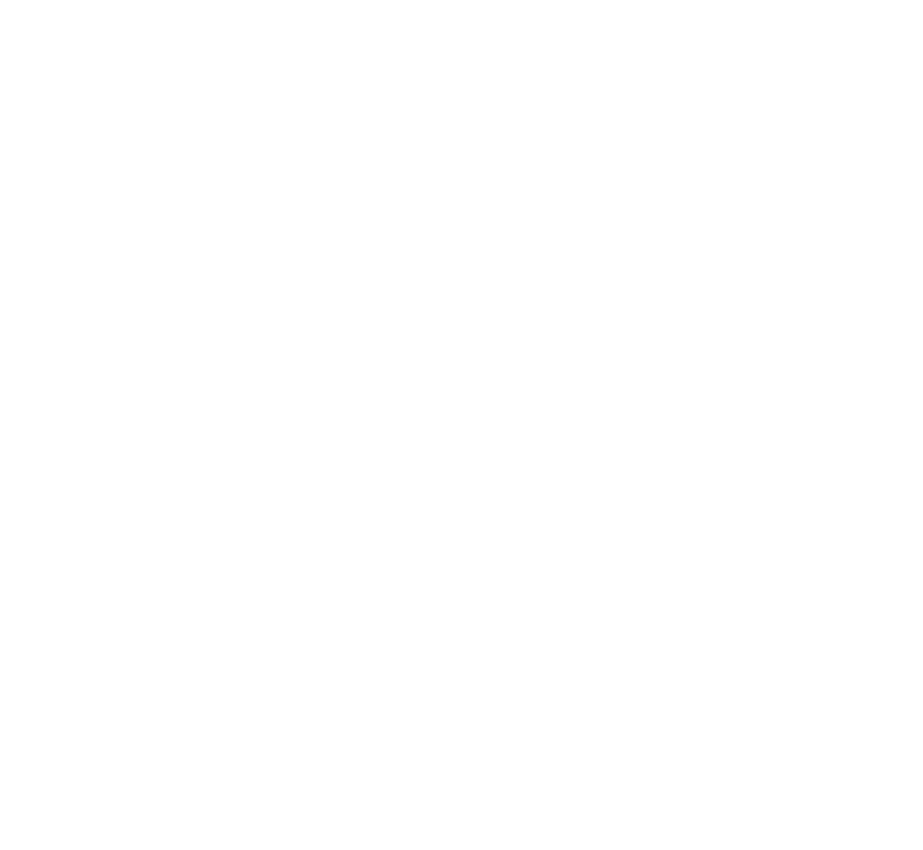
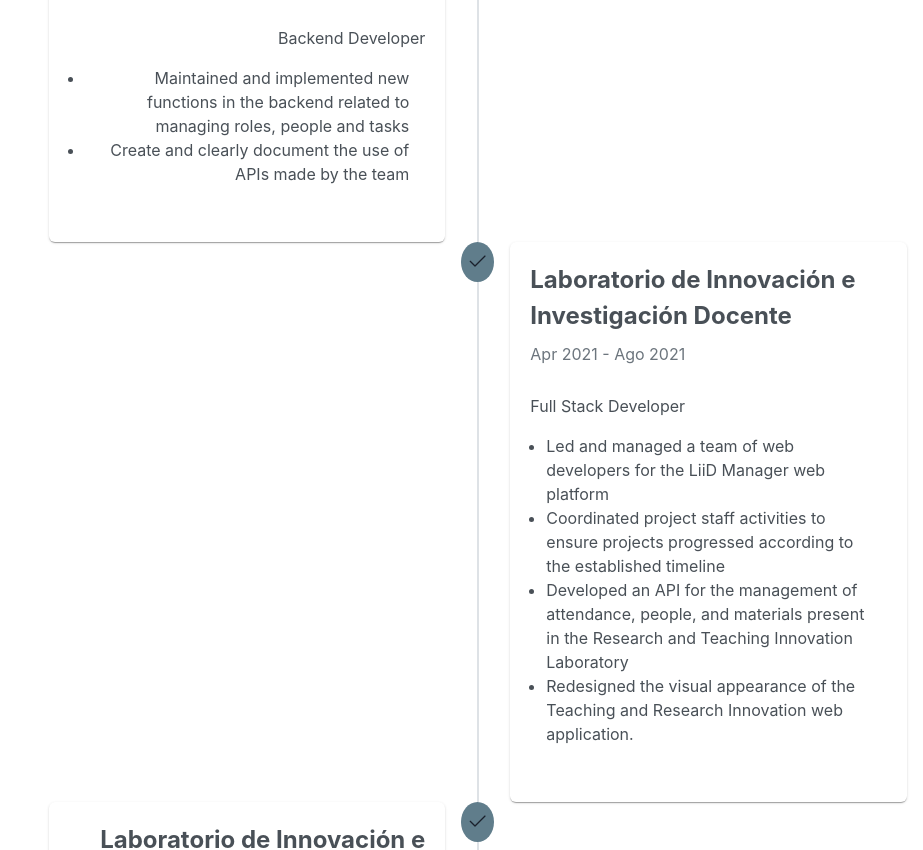
Before and after one commit to chjuca/portfolio, a React (Create React App) app: page / in a window 1280 px wide. Shown: the part 1820-2670 px from the top of the page, without its empty margins (357-1280 px from the left). Before the commit the page ends 1206 px from the top, so only its background shows below. Built offline with nearby package versions, Linux system fonts and the light colour scheme; no server answers.

Commit message:
Add experience component

```diff
--- a/package.json
+++ b/package.json
@@ -14,6 +14,8 @@
     "framer-motion": "^10.3.1",
     "graphql": "^16.6.0",
     "lib": "^5.0.1",
+    "primeicons": "^6.0.1",
+    "primereact": "^9.2.1",
     "react": "^18.2.0",
     "react-dom": "^18.2.0",
     "react-icons": "^4.8.0",
--- a/src/App.jsx
+++ b/src/App.jsx
@@ -10,6 +10,7 @@
 import { GitHub } from "./components/github";
 import { SoftSkill } from "./components/softSkills";
 import { Projects } from "./components/projects";
+import { Experience } from "./components/experience";
 
 function App() {
   return (
@@ -29,6 +30,7 @@
             </Box>
           </SimpleGrid>
           <Projects />
+          <Experience/>
         </Box>
       </Stack>
     </ChakraProvider>
--- /dev/null
+++ b/src/components/TimeLine.css
@@ -0,0 +1,15 @@
+
+@media screen and (max-width: 991px) {
+    .customized-timeline .p-timeline-event:nth-child(even) {
+        flex-direction: row !important;
+    }
+    .customized-timeline .p-timeline-event:nth-child(even) .p-timeline-event-content {
+        text-align: left !important;
+    }
+    .customized-timeline .p-timeline-event-opposite {
+        flex: 0;
+    }
+    .customized-timeline .p-card {
+        margin-top: 1rem;
+    }
+}
--- /dev/null
+++ b/src/components/experience.jsx
@@ -0,0 +1,73 @@
+
+import { Timeline } from 'primereact/timeline';
+import "primereact/resources/themes/lara-light-indigo/theme.css";
+import "primereact/resources/primereact.min.css";
+import "primeicons/primeicons.css";
+import { Card } from 'primereact/card';
+import './TimeLine.css';
+
+export function Experience() {
+
+  const experiences = [
+    {
+      place: 'Lazarillo', role: "Full Stack Developer", date: 'December 2021 - Present', tasks:
+        ["Maintained and implemented new features on the backend related to route optimization, nearby locations retrieval, among others",
+          "Maintained and implemented new features on the frontend related to the creation of maps and indoor routes",
+          "Adapted open-source tools like IndoorEqual, OsmInEdit to internal company needs",
+          "Developed a web platform for the creation of vector maps that is compatible with IndoorEqual"
+        ]
+    },
+    {
+      place: 'ExmerDev', role: "Backend Developer", date: 'Feb 2021 - Mar 2021', tasks:
+        ["Maintained and implemented new functions in the backend related to managing roles, people and tasks",
+          "Create and clearly document the use of APIs made by the team"
+        ]
+    },
+    {
+      place: 'Laboratorio de Innovación e Investigación Docente', role: "Full Stack Developer", date: 'Apr 2021 - Ago 2021', tasks:
+        ["Led and managed a team of web developers for the LiiD Manager web platform",
+          "Coordinated project staff activities to ensure projects progressed according to the established timeline",
+          "Developed an API for the management of attendance, people, and materials present in the Research and Teaching Innovation Laboratory",
+          "Redesigned the visual appearance of the Teaching and Research Innovation web application."
+        ]
+    },
+    {
+      place: 'Laboratorio de Innovación e Investigación Docente', role: "Backend Department Leader", date: 'Apr2020 -Feb 2021', tasks:
+        ["Lead backend team and deployment of web platforms in areas of: health, education",
+        ]
+    },
+    {
+      place: 'Laboratorio de Innovación e Investigación Docente', role: "Backend Developer", date: 'Oct 2019 - Feb 202', tasks:
+        ["Developed an API for the Investigación e Innovación Docente web page using Node.js",
+          "Modeled and implemented a PostgreSQL database"
+        ]
+    },
+
+  ];
+  const customizedMarker = () => {
+    return (
+      <span style={{ backgroundColor: "#607D8B", borderRadius: "50%", padding: "0.5em" }}>
+        <i className="pi pi-check"></i>
+      </span>
+    );
+  };
+
+  const customizedContent = (item) => {
+    return (
+      <Card title={item.place} subTitle={item.date}>
+        <p className="m-0"> {item.role}</p>
+        <div style={{padding: "1em"}}>
+        <ul>
+          {item.tasks.map(task => <li>{task}</li>)}
+        </ul>
+        </div>
+      </Card>
+    );
+  };
+  return (
+    <div className="card">
+      <Timeline value={experiences} align="alternate" className="customized-timeline" marker={customizedMarker} content={customizedContent} />
+    </div>
+  )
+
+}
```
Also changed, not shown: 1 other file (tests, documents, lock files or other folders).
